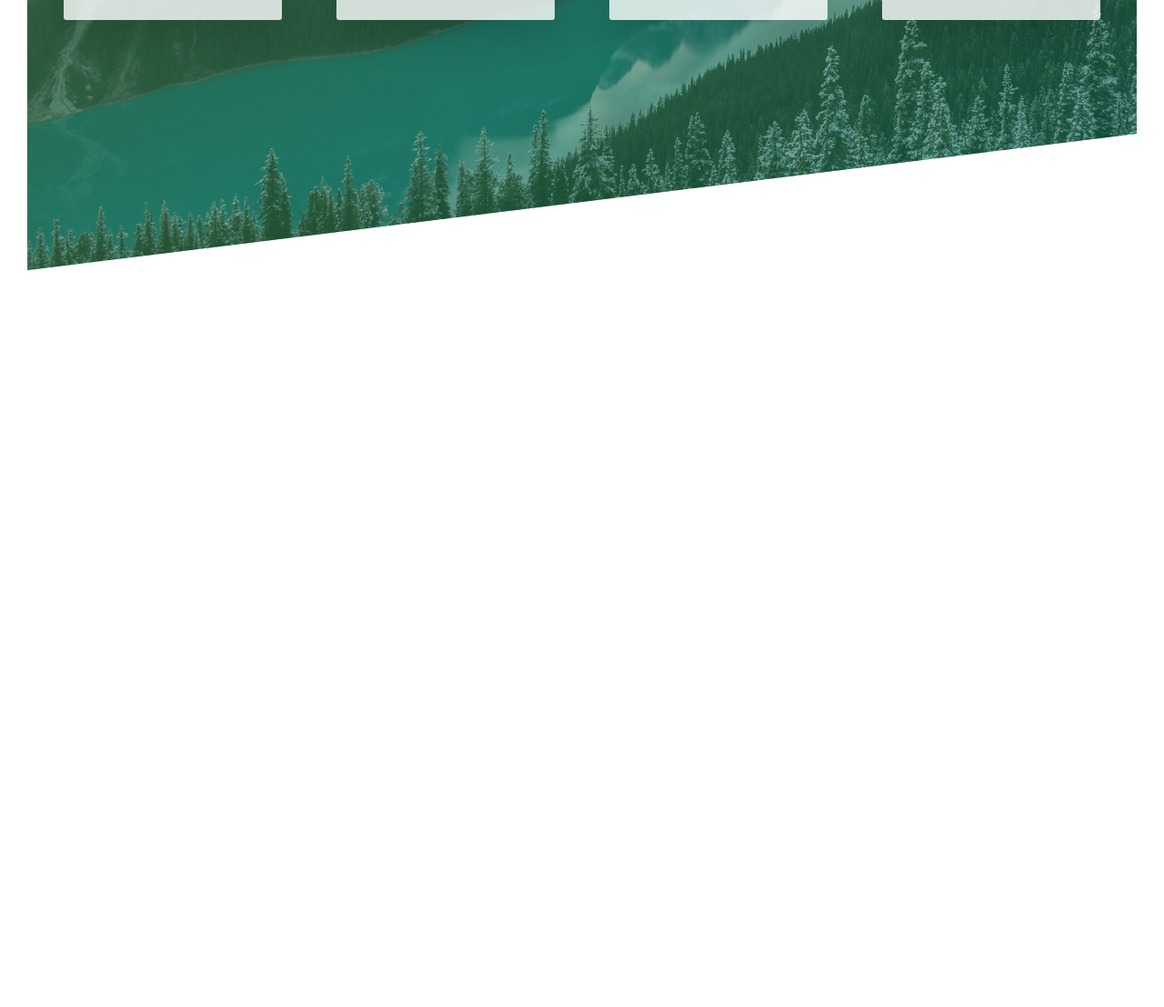
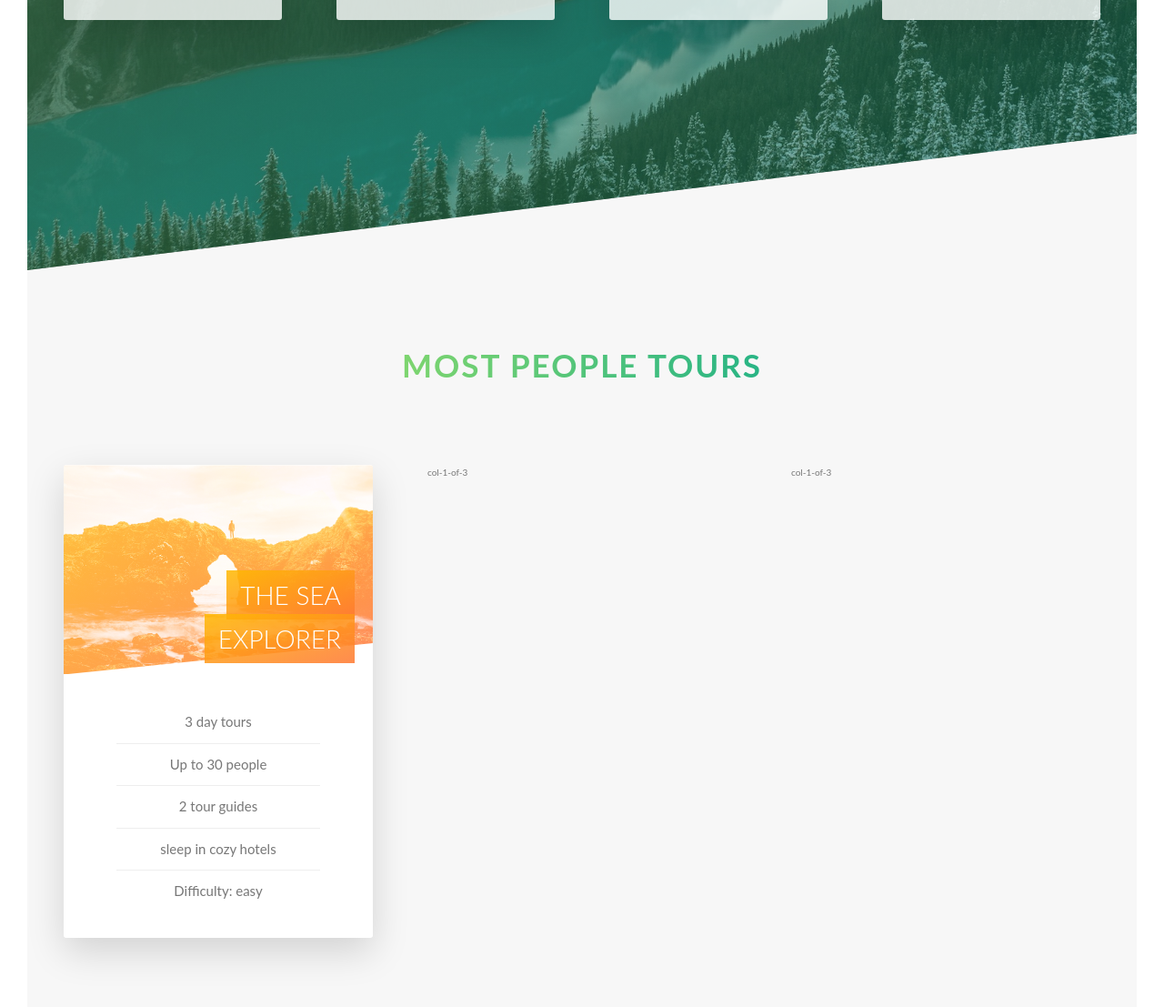
Before and after one commit to behzadjj/natours, a website: page index.html in a window 1280 px wide. Shown: the part 2083-3190 px from the top of the page at 91% size. Before the commit the page ends 2380 px from the top, so only its background shows below. Drawn offline with Linux system fonts and the light colour scheme.

Commit message:
Card 80%

```diff
--- a/index.html
+++ b/index.html
@@ -171,7 +171,9 @@
                         <i class="feature-box__icon icon-basic-compass "></i>
                         <h3 class="heading-tertiary u-margin-bottom-small">Meet nature</h3>
                         <p class="feature-box__text">
-                            Lorem ipsum dolor sit amet consectetur, adipisicing elit. Ut quibusdam deserunt sint molestiae amet magnam soluta? Doloribus facere maxime corrupti deleniti assumenda porro earum, saepe veniam, voluptas laborum, illo accusamus.
+                            Lorem ipsum dolor sit amet consectetur, adipisicing elit. Ut quibusdam deserunt sint
+                            molestiae amet magnam soluta? Doloribus facere maxime corrupti deleniti assumenda porro
+                            earum, saepe veniam, voluptas laborum, illo accusamus.
                         </p>
                     </div>
                 </div>
@@ -181,7 +183,9 @@
                         <i class="feature-box__icon icon-basic-map "></i>
                         <h3 class="heading-tertiary u-margin-bottom-small">Find your way</h3>
                         <p class="feature-box__text">
-                            Lorem ipsum dolor sit amet consectetur adipisicing elit. Ratione, excepturi soluta deserunt nihil est quos quae consequatur, cum ullam eligendi velit voluptatibus maiores harum cupiditate mollitia perspiciatis nesciunt sit quasi.
+                            Lorem ipsum dolor sit amet consectetur adipisicing elit. Ratione, excepturi soluta deserunt
+                            nihil est quos quae consequatur, cum ullam eligendi velit voluptatibus maiores harum
+                            cupiditate mollitia perspiciatis nesciunt sit quasi.
                         </p>
                     </div>
                 </div>
@@ -191,12 +195,59 @@
                         <i class="feature-box__icon icon-basic-heart "></i>
                         <h3 class="heading-tertiary u-margin-bottom-small">Live your life</h3>
                         <p class="feature-box__text">
-                            ipsum dolor sit amet consectetur adipisicing elit. Suscipit fuga obcaecati repellendus a, doloremque amet soluta. Qui quia, animi debitis aut optio beatae iusto amet corporis saepe minima reprehenderit autem?
+                            ipsum dolor sit amet consectetur adipisicing elit. Suscipit fuga obcaecati repellendus a,
+                            doloremque amet soluta. Qui quia, animi debitis aut optio beatae iusto amet corporis saepe
+                            minima reprehenderit autem?
                         </p>
                     </div>
                 </div>
 
             </div>
+        </section>
+
+
+        <section class="section-tours">
+            <div class="u-center-text u-margin-bottom-big">
+
+                <h2 class="heading-secondary ">
+                    Most people tours
+                </h2>
+
+            </div>
+
+            <div class="row">
+                <div class="col-1-of-3">
+                    <div class="card">
+                        <div class="card__side card__side--front">
+                            <div class="card__picture card__picture--1">
+                                &nbsp;
+                            </div>
+
+                            <h4 class="card__heading">
+                                <span class="card__heading-span card__heading-span--1">
+                                    The Sea Explorer
+                                </span>
+                            </h4>
+
+                            <div class="card__details">
+                                <ul>
+                                    <li>3 day tours</li>
+                                    <li>Up to 30 people</li>
+                                    <li>2 tour guides</li>
+                                    <li>sleep in cozy hotels</li>
+                                    <li>Difficulty: easy</li>
+                                </ul>
+                            </div>
+                        </div>
+                        <div class="card__side card__side--back card__side--back-1">
+                            Back
+                        </div>
+                    </div>
+                </div>
+                <div class="col-1-of-3">col-1-of-3</div>
+                <div class="col-1-of-3">col-1-of-3</div>
+            </div>
+
         </section>
     </main>
 
--- a/sass/abstracts/_variables.scss
+++ b/sass/abstracts/_variables.scss
@@ -4,11 +4,21 @@ $color-primary: #55c57a;
 $color-primary-light: #7ed56f;
 $color-primary-dark: #28b485;
 
+$color-secondary-light: #ffb900;
+$color-secondary-dark: #ff7730;
+
+$color-tertiary-light: #2998ff;
+$color-tertiary-dark: #5643fa;
+
 $color-grey-light-1: #f7f7f7;
+$color-grey-light-2: #eee;
+
+
 
 $color-grey-dark: #777;
 $color-white: #fff;
 $color-black: #000;
+
 
 //Font
 $default-font-size: 1.6rem;
--- /dev/null
+++ b/sass/components/_card.scss
@@ -0,0 +1,122 @@
+.card {
+  perspective: 150rem;
+  -moz-perspective: 150rem;
+  position: relative;
+  height: 50rem;
+
+  &__side {
+    font-size: 2rem;
+
+    height: 52rem;
+    transition: all 0.8s ease;
+    position: absolute;
+    top: 0;
+    left: 0;
+    width: 100%;
+    backface-visibility: hidden;
+    border-radius: 3px;
+    overflow: hidden;
+    box-shadow: 0 1.5rem 4rem rgba($color-black, 0.15);
+
+    &--front {
+      background-color: $color-white;
+    }
+
+    &--back {
+      transform: rotateY(180deg);
+
+      &-1 {
+        background-image: linear-gradient(
+          to right bottom,
+          $color-secondary-light,
+          $color-secondary-dark
+        );
+      }
+
+      &-2 {
+      }
+
+      &-3 {
+      }
+    }
+  }
+
+  &:hover &__side--front {
+    transform: rotateY(-180deg);
+  }
+
+  &:hover &__side--back {
+    transform: rotateY(0);
+  }
+
+  //Front Side styling
+  &__picture {
+    background-size: cover;
+    height: 23rem;
+    background-blend-mode: screen;
+    -webkit-clip-path: polygon(0 0, 100% 0, 100% 85%, 0 100%);
+    clip-path: polygon(0 0, 100% 0, 100% 85%, 0 100%);
+
+    &--1 {
+      background-image: linear-gradient(
+          to right bottom,
+          $color-secondary-light,
+          $color-secondary-dark
+        ),
+        url("../img/nat-5.jpg");
+    }
+
+    &--2 {
+      background-image: url("../img/nat-5.jpg");
+    }
+
+    &--3 {
+      background-image: url("../img/nat-5.jpg");
+    }
+  }
+
+  &__heading {
+    font-size: 2.8rem;
+    font-weight: 300;
+    text-transform: uppercase;
+    text-align: right;
+    color: $color-white;
+    position: absolute;
+    top: 12rem;
+    right: 2rem;
+    width: 75%;
+  }
+
+  &__heading-span {
+    padding: 1rem 1.5rem;
+    -webkit-box-decoration-break: clone;
+    box-decoration-break: clone;
+    &--1 {
+      background-image: linear-gradient(
+        to right bottom,
+        rgba($color-secondary-light, 0.85),
+        rgba($color-secondary-dark, 0.85)
+      );
+    }
+  }
+
+  &__details {
+      padding: 3rem;
+
+      ul{
+          list-style: none;
+          width: 80%;
+          margin: 0 auto;
+
+          li{
+              text-align: center;
+              font-size: 1.5rem;
+              padding: 1rem;
+
+              &:not(:last-child){
+                  border-bottom: 1px solid $color-grey-light-2;
+              }
+          }
+      }
+  }
+}
--- a/sass/layout/_header.scss
+++ b/sass/layout/_header.scss
@@ -9,6 +9,7 @@
     background-size: cover;
     background-position: top;
     position: relative;
+    -webkit-clip-path: polygon(0 0 , 100% 0, 100% 75vh , 0 100%);
     clip-path: polygon(0 0 , 100% 0, 100% 75vh , 0 100%);
 
     &__logo-box{
--- a/sass/main.scss
+++ b/sass/main.scss
@@ -12,6 +12,7 @@
 @import "components/button";
 @import "components/composition";
 @import "components/feature-box";
+@import "components/card";
 
 @import "layout/header";
 @import "layout/grid";
--- a/sass/pages/_home.scss
+++ b/sass/pages/_home.scss
@@ -20,3 +20,10 @@
     transform: skewY(7deg);
   }
 }
+
+.section-tours{
+  background-color: $color-grey-light-1;
+  padding: 25rem 0 50rem 0;
+  margin-top: -10rem;
+
+}
```
Also changed, not shown: css/style.css.
